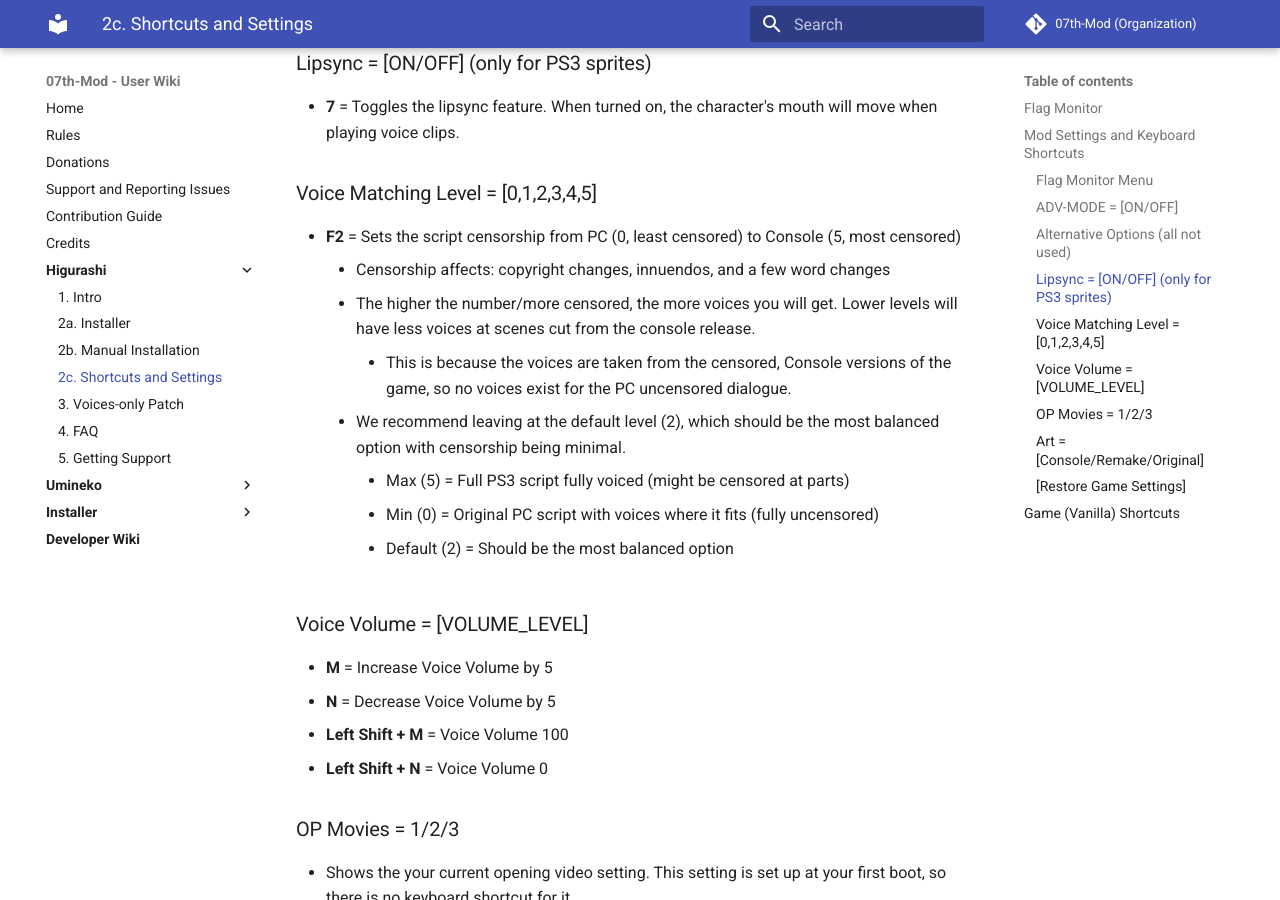
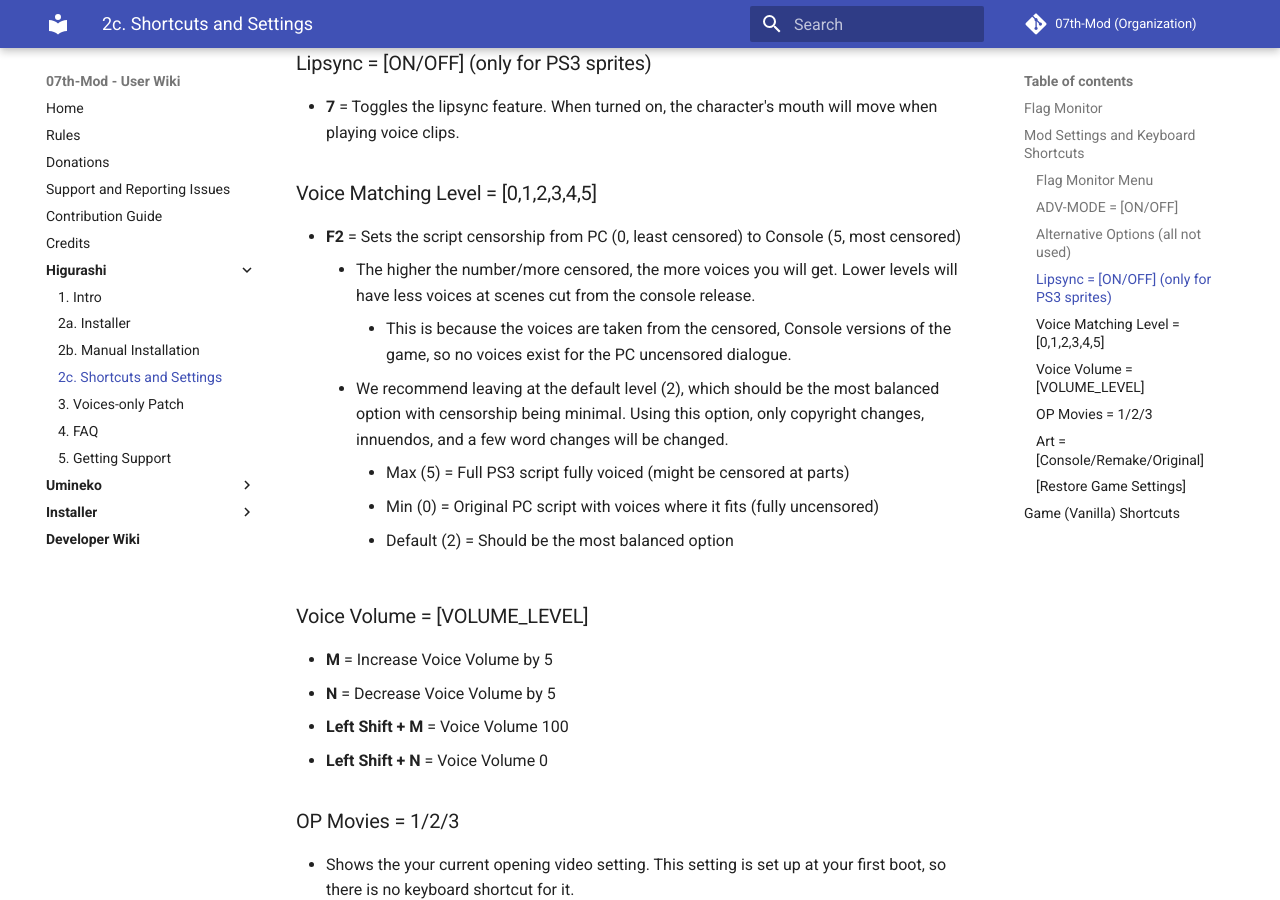
Before and after one commit to 07th-mod/wiki, an MkDocs documentation site: the page built from docs/Higurashi/Higurashi-Part-2---Patch-configuration-and-keyboard-shortcuts.md, in a window 1280 px wide and 900 px high, scrolled down 1459 px. Built offline with MkDocs 1.6.1 and Material for MkDocs 9.7.7, drawn with Linux system fonts in a browser that asks for light colours.

Commit message:
Fix incorrect description of censorship changes.

```diff
--- a/docs/Higurashi/Higurashi-Part-2---Patch-configuration-and-keyboard-shortcuts.md
+++ b/docs/Higurashi/Higurashi-Part-2---Patch-configuration-and-keyboard-shortcuts.md
@@ -44,10 +44,9 @@
 ### Voice Matching Level = [0,1,2,3,4,5]
 
 * **F2** = Sets the script censorship from PC (0, least censored) to Console (5, most censored)
-    * Censorship affects: copyright changes, innuendos, and a few word changes
     * The higher the number/more censored, the more voices you will get. Lower levels will have less voices at scenes cut from the console release.
         * This is because the voices are taken from the censored, Console versions of the game, so no voices exist for the PC uncensored dialogue.
-    * We recommend leaving at the default level (2), which should be the most balanced option with censorship being minimal.
+    * We recommend leaving at the default level (2), which should be the most balanced option with censorship being minimal. Using this option, only copyright changes, innuendos, and a few word changes will be changed.
         * Max (5) = Full PS3 script fully voiced (might be censored at parts)
         * Min (0) = Original PC script with voices where it fits (fully uncensored)
         * Default (2) = Should be the most balanced option
```
